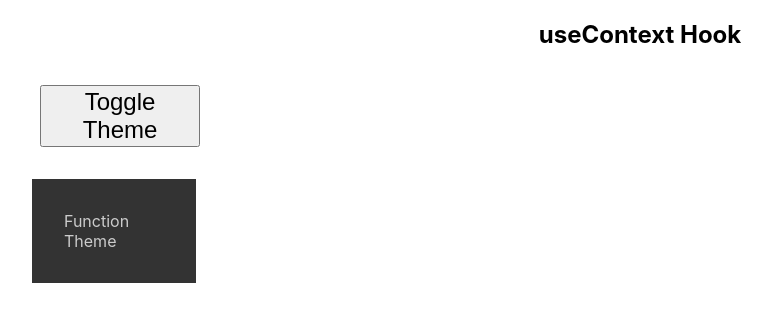
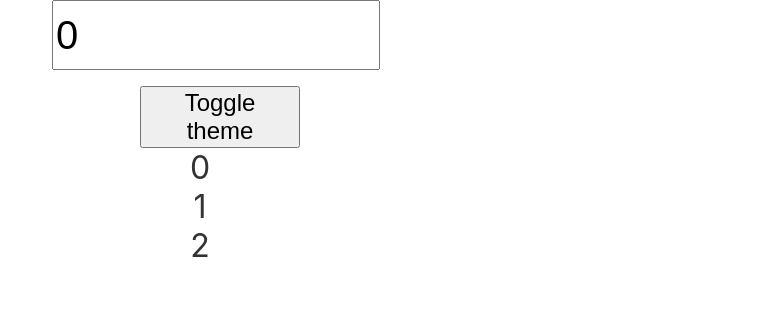
Before and after one commit to kevit-vasanti-vaghela/hooks-practice, a React (Create React App) app: page / in a window 1280 px wide. Shown: the top 322 px of the page, without its empty margins (0-772 px from the left). Built offline with nearby package versions, Linux system fonts and the light colour scheme.

Commit message:
useCallback is used

```diff
--- a/src/App.js
+++ b/src/App.js
@@ -1,13 +1,34 @@
-import React  from "react";
-import FunctionalContextComponent from "./FunctionalContextComponent";
-import { ThemeProvider } from "./ThemeContext";
+import React, { useState, useCallback } from "react";
+import List from "./List";
 
 function App() {
+  const [number, setNumber] = useState(0)
+  const [dark, setDark] = useState(false)
+
+  const getItems = useCallback(() => {
+    return [number, number + 1, number + 2]
+  },[number])
+
+  // useCallback - it returns entire the function unlike useMemo which returns the return value
+  // -------------------------------------------------------------------
+  // usecase-1:  - wrap slow function to not compute result unneccesary (rare)
+  // usecase-2:  - for referential equality
+
+  const theme = {
+    backgroundColor: dark ? '#333' : '#FFF',
+    color: dark ? '#FFF' : '#333'
+  }
+
   return (
-      <ThemeProvider>
-        <h2 style={{ textAlign: 'center' }}>useContext Hook</h2>
-        <FunctionalContextComponent  />
-      </ThemeProvider>
+      <div style={theme}>
+        <input
+          type="number"
+          value={number}
+          onChange={e => setNumber(parseInt(e.target.value))}
+        />
+        <button onClick={() => setDark(prevDark => !prevDark)}>Toggle theme</button>
+        <List getItems={getItems}/>
+      </div>
   );
 }
 
--- /dev/null
+++ b/src/List.js
@@ -0,0 +1,13 @@
+import React, { useState, useEffect } from 'react'
+
+export default function List({getItems}) {
+    const [items, setItems] = useState([])
+
+    useEffect(() => {
+        setItems(getItems())
+        console.log('Updating Items')
+    },[getItems])
+  return (
+    items.map(item => <div key={item}>{item}</div>)
+  )
+}
--- a/src/index.css
+++ b/src/index.css
@@ -20,3 +20,9 @@
   margin-left: 2rem;
   font-size: 2.5rem;
 }
+
+div {
+  width: 400px;
+  text-align: center;
+  font-size: 2rem;
+}
```
